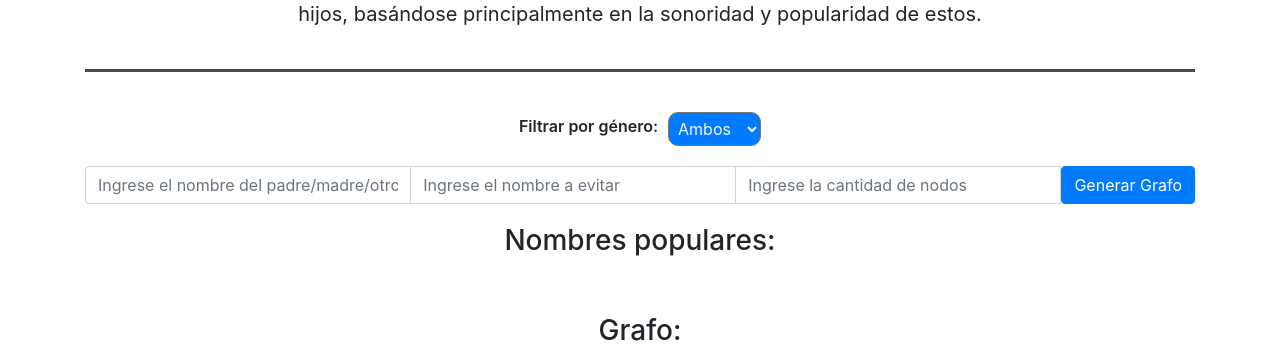
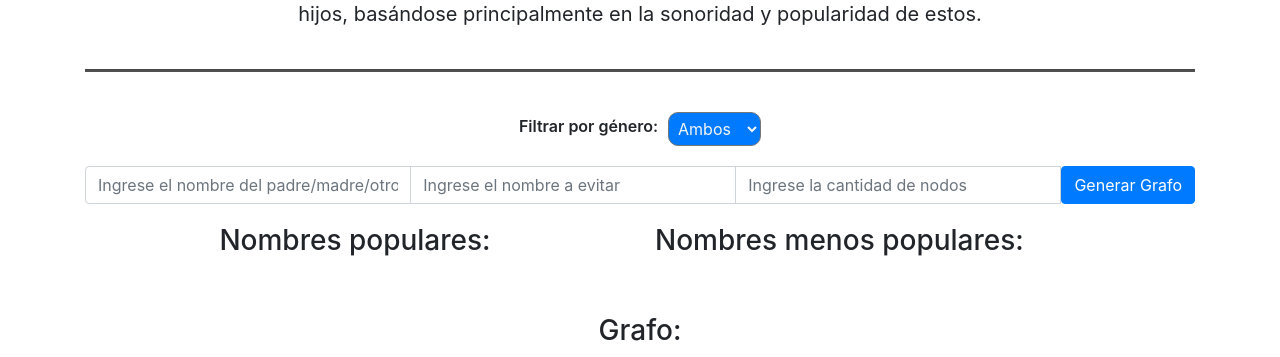
Before and after one commit to LuVaAcAn/ComplejidadAlgoritmica, a Flask app: page / in a window 1280 px wide. Shown: the part 498-855 px from the top of the page. Run offline with Flask 2, Linux system fonts and the light colour scheme; some libraries are stand-ins or nearby versions.

Commit message:
Update index.html

```diff
--- a/templates/index.html
+++ b/templates/index.html
@@ -39,10 +39,14 @@
     </div>
 
     <div class="row mt-3">
-      <div class="col-md-6">
-        <h3 class ="nombres-pop">Nombres populares:</h3>
-        <ul id="nombres-populares"></ul>
-      </div>
+        <div class="col-md-6">
+          <h3 class="nombres-pop">Nombres populares:</h3>
+          <ul id="nombres-populares"></ul>
+        </div>
+        <div class="col-md-6">
+          <h3 class="nombresno-pop">Nombres menos populares:</h3>
+          <ul id="nombres-menos-populares"></ul>
+        </div>
     </div>
 
     <div class="graph-container">
```
